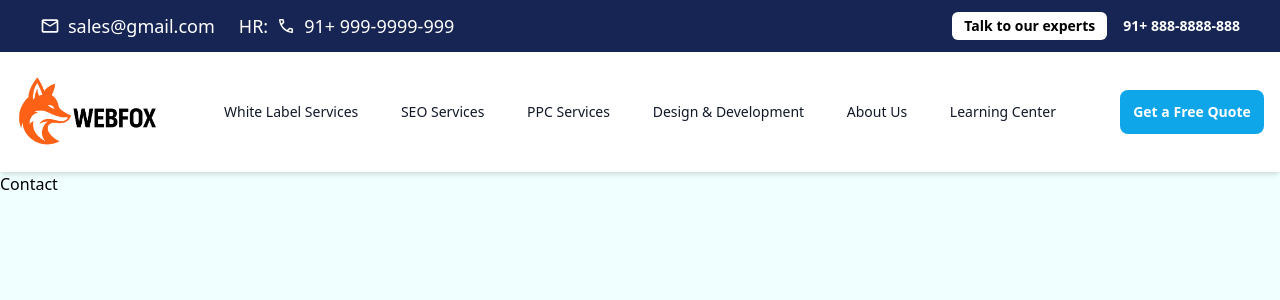
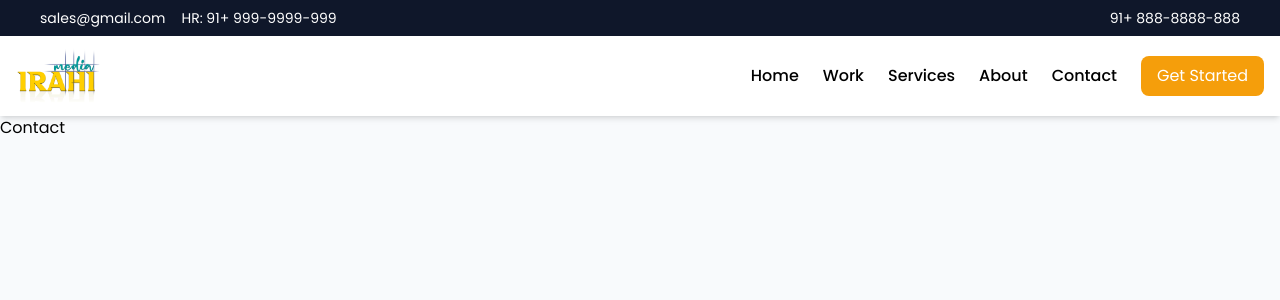
Before and after one commit to ishan009op/WebFox, a React (Vite) app in the folder Frontend/: page /contact in a window 1280 px wide. Shown: the top 300 px of the page. Built offline with nearby package versions, Linux system fonts and the light colour scheme.

Commit message:
first commit

```diff
--- a/Frontend/index.html
+++ b/Frontend/index.html
@@ -4,6 +4,11 @@
     <meta charset="UTF-8" />
     <link rel="icon" type="image/svg+xml" href="/logo.png" />
     <meta name="viewport" content="width=device-width, initial-scale=1.0" />
+
+<link rel="preconnect" href="https://fonts.googleapis.com">
+<link rel="preconnect" href="https://fonts.gstatic.com" crossorigin>
+<link href="https://fonts.googleapis.com/css2?family=Poppins:ital,wght@0,100;0,200;0,300;0,400;0,500;0,600;0,700;0,800;0,900;1,100;1,200;1,300;1,400;1,500;1,600;1,700;1,800;1,900&family=Work+Sans:ital,wght@0,300;1,300&display=swap" rel="stylesheet">
+
     <title>WebFox Digital</title>
   </head>
   <body>
--- /dev/null
+++ b/Frontend/src/Components/About.jsx
@@ -0,0 +1,9 @@
+import React from 'react'
+
+const About = () => {
+  return (
+    <div>About</div>
+  )
+}
+
+export default About
--- /dev/null
+++ b/Frontend/src/Components/Footer.jsx
@@ -0,0 +1,9 @@
+import React from 'react'
+
+const Footer = () => {
+  return (
+    <div>Footer</div>
+  )
+}
+
+export default Footer
--- a/Frontend/src/Components/Header.jsx
+++ b/Frontend/src/Components/Header.jsx
@@ -1,82 +1,93 @@
-import React from 'react';
-import { motion } from 'framer-motion';
+import React, { useState } from "react";
+import { motion, AnimatePresence } from "framer-motion";
+import { useNavigate } from "react-router-dom";
+
+const menuItems = [
+  { name: "Home", path: "/" },
+  { name: "Work", path: "/work" },
+  { name: "Services", path: "/services" },
+  { name: "About", path: "/about" },
+  { name: "Contact", path: "/contact" },
+];
 
 const Header = () => {
+  const [open, setOpen] = useState(false);
+  const navigate = useNavigate();
+
   return (
     <>
-            {/* Top Bar */}
-            <div className="w-full bg-blue-950 flex flex-col md:flex-row justify-between items-center text-white px-4 md:px-10 py-2 md:py-3">
-                <div className="flex flex-col md:flex-row gap-2 md:gap-6 items-center">
-                    <p className="flex items-center gap-2 text-sm md:text-lg">
-                        <svg className="inline" xmlns="http://www.w3.org/2000/svg" height="20px" viewBox="0 -960 960 960" width="20px" fill="#fff">
-                            <path d="M160-160q-33 0-56.5-23.5T80-240v-480q0-33 23.5-56.5T160-800h640q33 0 56.5 23.5T880-720v480q0 33-23.5 56.5T800-160H160Zm320-280L160-640v400h640v-400L480-440Zm0-80 320-200H160l320 200ZM160-640v-80 480-400Z" />
-                        </svg>
-                        sales@gmail.com
-                    </p>
-
-                    <p className="flex items-center gap-2 text-sm md:text-lg">
-                        HR:
-                        <svg className="inline" xmlns="http://www.w3.org/2000/svg" height="20px" viewBox="0 -960 960 960" width="20px" fill="#fff">
-                            <path d="M763-145q-121-9-229.5-59.5T339-341q-86-86-135.5-194T144-764q-2-21 12.29-36.5Q170.57-816 192-816h136q17 0 29.5 10.5T374-779l24 106q2 13-1.5 25T385-628l-97 98q20 38 46 73t57.97 65.98Q422-361 456-335.5q34 25.5 72 45.5l99-96q8-8 20-11.5t25-1.5l107 23q17 5 27 17.5t10 29.5v136q0 21.43-16 35.71Q784-143 763-145ZM255-600l70-70-17.16-74H218q5 38 14 73.5t23 70.5Zm344 344q35.1 14.24 71.55 22.62Q707-225 744-220v-90l-75-16-70 70ZM255-600Zm344 344Z" />
-                        </svg>
-                        91+ 999-9999-999
-                    </p>
+      {/* ================= TOP BAR ================= */}
+      <div className="w-full bg-[#0F172A] flex flex-col md:flex-row justify-between items-center text-white px-4 md:px-10 py-2">
+        <div className="flex gap-4 text-sm">
+          <p>sales@gmail.com</p>
+          <p>HR: 91+ 999-9999-999</p>
+        </div>
+        <p className="text-sm mt-2 md:mt-0">91+ 888-8888-888</p>
       </div>
 
-                <div className="flex gap-4 items-center mt-2 md:mt-0">
-                    <div className="bg-white rounded-md hover:bg-slate-100">
-                        <p className="font-bold px-3 py-1 text-black text-sm md:text-md">Talk to our experts</p>
-                    </div>
-                    <p className="font-semibold text-sm md:text-md">91+ 888-8888-888</p>
-                </div>
+      {/* ================= NAVBAR ================= */}
+      <div className="bg-white sticky top-0 z-50 shadow-md px-4 py-3 flex justify-between items-center">
+        {/* Logo */}
+        <img src="/irahi-logo (2).png" className="h-14 cursor-pointer" alt="Logo" onClick={() => navigate("/")} />
+
+        {/* ================= DESKTOP MENU ================= */}
+        <div className="hidden md:flex items-center gap-6">
+          {menuItems.map((item) => (
+            <li
+              key={item.name}
+              className="list-none cursor-pointer font-medium hover:text-sky-500"
+              onClick={() => navigate(item.path)}
+            >
+              {item.name}
+            </li>
+          ))}
+
+          <button className="bg-[#F59E0B] px-4 py-2 rounded-lg text-white">
+            Get Started
+          </button>
         </div>
 
-            {/* Sticky Navbar */}
-            <div className="bg-white sticky top-0 z-50 shadow-md px-4 md: py-3 flex flex-col md:flex-row justify-between items-center">
-                {/* Logo */}
-                <div>
-                    <img src="/logo.png" className="w-28 md:w-36 h-16 md:h-24 mx-auto md:mx-0" alt="Logo" />
+        {/* ================= HAMBURGER (MOBILE) ================= */}
+        <button
+          className="md:hidden text-2xl font-bold"
+          onClick={() => setOpen(!open)}
+        >
+          {open ? "✕" : "☰"}
+        </button>
       </div>
 
-                {/* Menu */}
-                <div className="flex flex-wrap justify-around md:justify-between gap-2 md:gap-6 w-full md:w-8/12 my-3 md:my-0">
-                    {[
-                        "White Label Services",
-                        "SEO Services",
-                        "PPC Services",
-                        "Design & Development",
-                        "About Us",
-                        "Learning Center",
-                    ].map((item, idx) => (
-                        <li
-                            key={idx}
-                            className="list-none cursor-pointer font-medium text-gray-900 text-sm md:text-md hover:text-sky-500 transition-colors"
+      {/* ================= MOBILE DROPDOWN ================= */}
+      <AnimatePresence>
+        {open && (
+          <motion.div
+            initial={{ height: 0, opacity: 0 }}
+            animate={{ height: "auto", opacity: 1 }}
+            exit={{ height: 0, opacity: 0 }}
+            transition={{ duration: 0.3 }}
+            className="md:hidden bg-white shadow-md overflow-hidden"
           >
-                            {item}
-                        </li>
-                    ))}
-                </div>
-
-                {/* CTA Button */}
-                <div className="flex justify-center md:justify-end items-center">
-                    <button className="bg-sky-500 w-36 rounded-lg text-md py-2 md:py-3">
+            <div className="flex flex-col items-center gap-6 py-6">
+              {menuItems.map((item) => (
                 <motion.p
-                            className="text-white font-semibold text-sm md:text-sm"
-                            animate={{
-                                letterSpacing: ["0px", "0.4px", "0px"], // tiny spacing
-                            }}
-                            transition={{
-                                duration: 0.5,
-                                repeat: Infinity,
-                                repeatType: "loop",
-                                ease: "easeInOut",
+                  key={item.name}
+                  whileTap={{ scale: 0.95 }}
+                  className="text-lg font-medium cursor-pointer"
+                  onClick={() => {
+                    navigate(item.path);
+                    setOpen(false);
                   }}
                 >
-                            Get a Free Quote
+                  {item.name}
                 </motion.p>
+              ))}
+
+              <button className="bg-[#F59E0B] w-40 py-2 rounded-lg text-white">
+                Get Started
               </button>
             </div>
-            </div>
+          </motion.div>
+        )}
+      </AnimatePresence>
     </>
   );
 };
--- /dev/null
+++ b/Frontend/src/Components/Services.jsx
@@ -0,0 +1,9 @@
+import React from 'react'
+
+const Services = () => {
+  return (
+    <div>Services</div>
+  )
+}
+
+export default Services
--- /dev/null
+++ b/Frontend/src/Components/Work.jsx
@@ -0,0 +1,9 @@
+import React from 'react'
+
+const Work = () => {
+  return (
+    <div>Work</div>
+  )
+}
+
+export default Work
--- a/Frontend/src/index.css
+++ b/Frontend/src/index.css
@@ -3,16 +3,8 @@
 @tailwind utilities;
 
 body{
-    background-color: azure;
+    background-color: #F8FAFC;
 }
-
-.hero{
-    background: url('https://www.softtrix.com/wp-content/uploads/2025/08/hero-banner-img-2.jpg');
-    background-size: cover ;
-
-    background-position: center center ;
-    background-repeat: no-repeat;
-    padding-top: 40px;
-    position: relative;
-    z-index: 1;
+*{
+    font-family: poppins;
 }
```
Also changed, not shown: Frontend/src/Components/Home.jsx (+2 -117 lines), Frontend/src/main.jsx (+15 -1 lines), Frontend/public/irahi-logo (2).png (added), Frontend/public/irahi-logo.png (added). Lines whose indentation alone changed are shown as unchanged.
